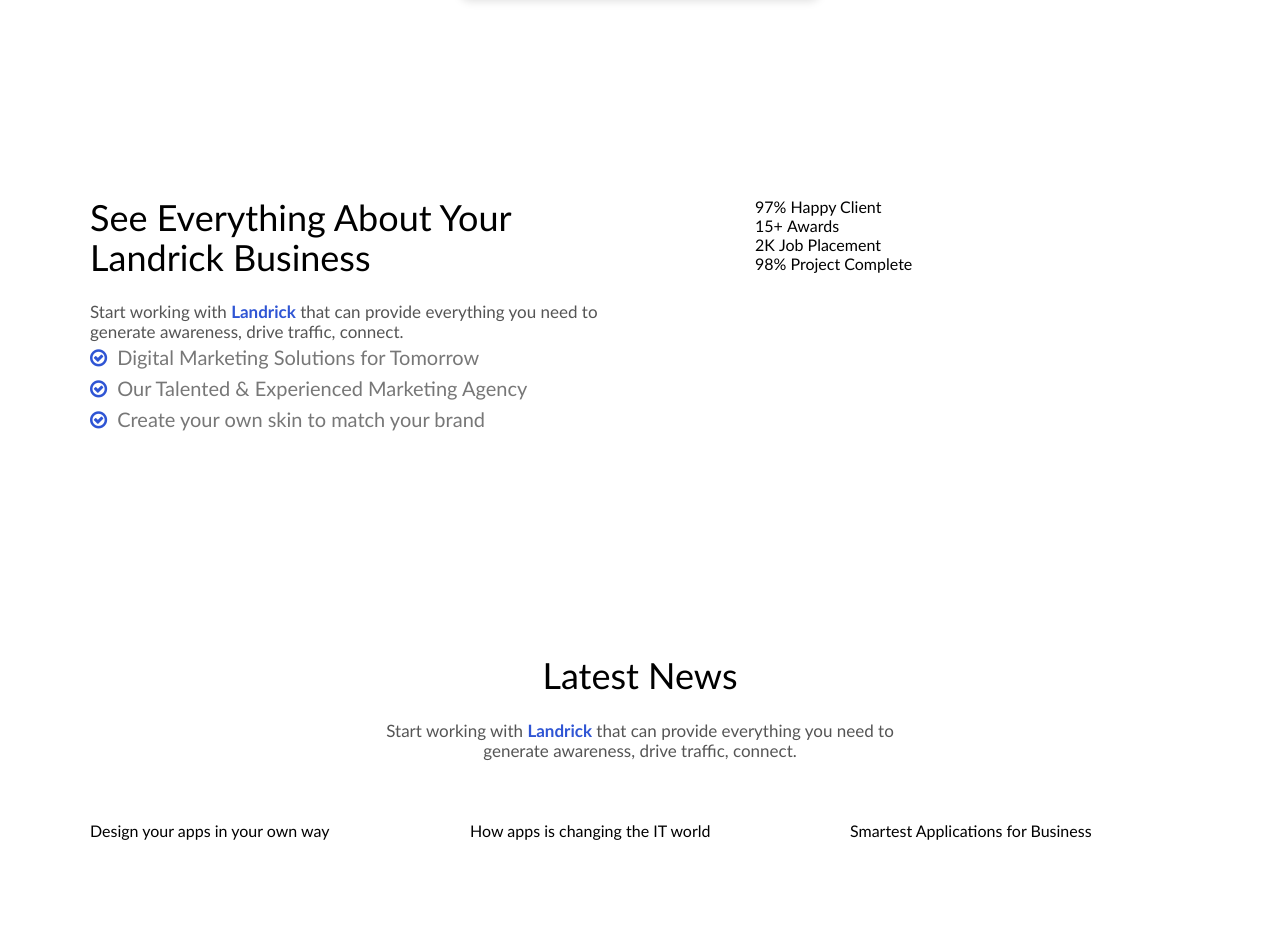
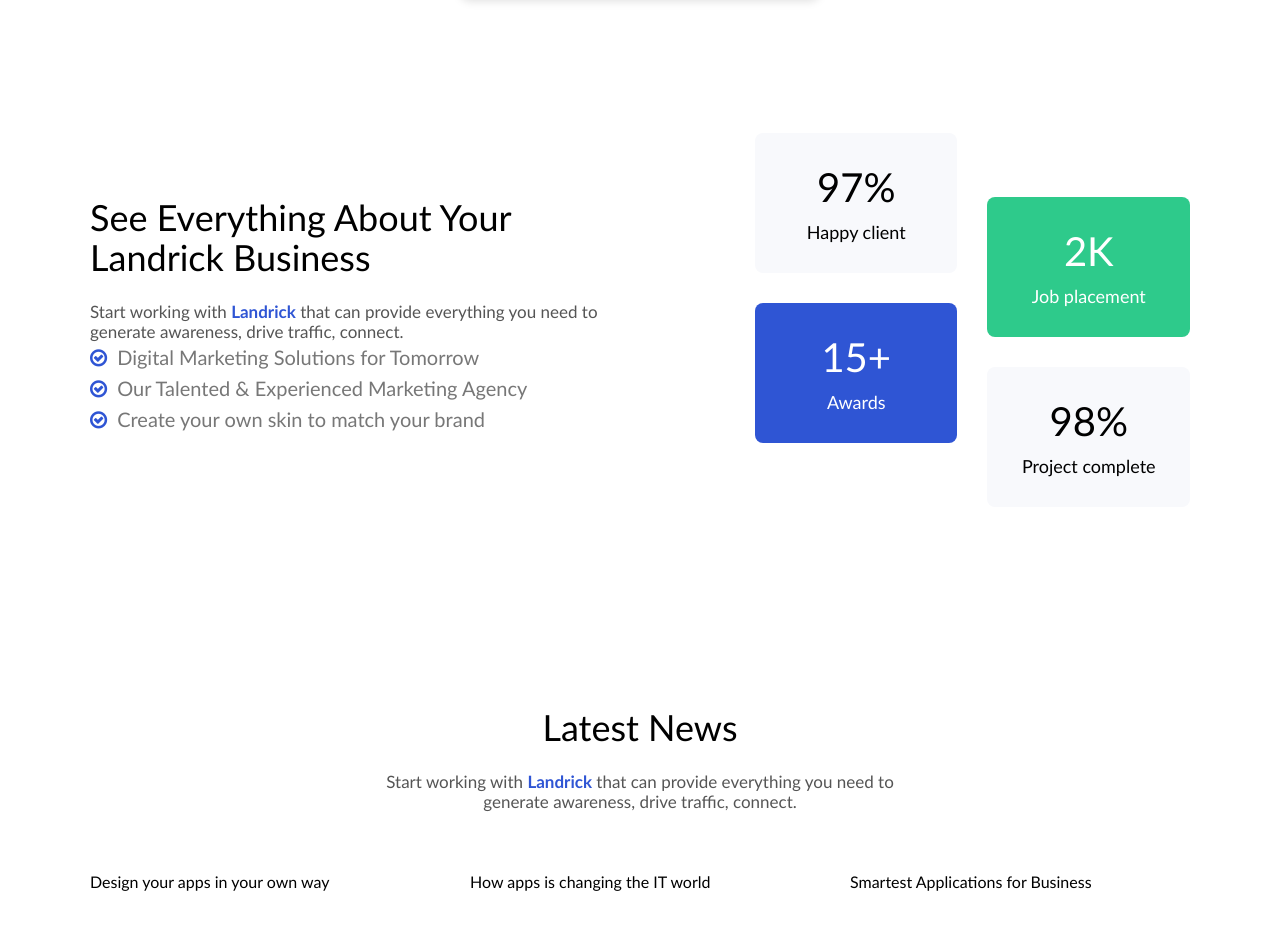
Before and after one commit to front-end-by-rimantas/30-grupe-portfolio, a website with bundled scripts: page index.html in a window 1280 px wide. Shown: the part 2706-3635 px from the top of the page. Built offline with nearby package versions, Linux system fonts and the light colour scheme.

Commit message:
Achievements mosaic

```diff
--- a/css/base/base.css
+++ b/css/base/base.css
@@ -8,13 +8,31 @@ img {
 .bg-white {
   background-color: #fff;
 }
-
 .bg-light {
   background-color: var(--light-color);
 }
-
 .bg-dark {
   background-color: var(--dark-color);
+  color: #fff;
+}
+.bg-main {
+  background-color: var(--main-color);
+  color: #fff;
+}
+.bg-main-dark {
+  background-color: var(--main-dark-color);
+  color: #fff;
+}
+.bg-danger {
+  background-color: var(--danger-color);
+  color: #fff;
+}
+.bg-warning {
+  background-color: var(--warning-color);
+  color: #fff;
+}
+.bg-success {
+  background-color: var(--success-color);
   color: #fff;
 }
 
--- /dev/null
+++ b/css/components/mosaic.css
@@ -0,0 +1,50 @@
+.mosaic-list {
+  display: flex;
+  flex-direction: column;
+  gap: 30px;
+  width: 100%;
+}
+.mosaic-list > .mosaic-col {
+  display: flex;
+  flex-direction: column;
+  gap: 30px;
+  width: 100%;
+}
+.mosaic-list > .mosaic-col > .mosaic {
+  display: flex;
+  flex-direction: column;
+  gap: 10px;
+  padding: 30px;
+  text-align: center;
+  background-color: var(--light-color);
+  border-radius: 8px;
+}
+.mosaic-list > .mosaic-col > .mosaic.mosaic-main {
+  background-color: var(--main-color);
+  color: #fff;
+}
+.mosaic-list > .mosaic-col > .mosaic.mosaic-success {
+  background-color: var(--success-color);
+  color: #fff;
+}
+.mosaic-list .mosaic > .value {
+  font-size: 30px;
+}
+.mosaic-list .mosaic > .label {
+  font-size: 18px;
+}
+
+@media (min-width: 575px) {
+  .mosaic-list {
+    flex-direction: row;
+  }
+}
+
+@media (min-width: 991px) {
+  .mosaic-list > .mosaic-col:first-child {
+    margin-top: -4em;
+  }
+  .mosaic-list .mosaic > .value {
+    font-size: 40px;
+  }
+}
--- a/css/home.css
+++ b/css/home.css
@@ -12,6 +12,7 @@
 @import './components/features.css';
 @import './components/footer.css';
 @import './components/header.css';
+@import './components/mosaic.css';
 @import './components/pricing.css';
 @import './components/services.css';
 
--- a/index.html
+++ b/index.html
@@ -92,22 +92,26 @@
                     <p class="description">Start working with <span>Landrick</span> that can provide everything you need to generate awareness, drive traffic, connect.</p>
                 </div>
             </div>
-            <div class="col-12 col-lg-5 ml-lg-1">
+            <div id="mosaic_block" class="col-12 col-lg-5 ml-lg-1 mosaic-list">
+                <div class="mosaic-col">
                     <div class="mosaic">
                         <span class="value">97%</span>
                         <span class="label">Happy Client</span>
                     </div>
-                <div class="mosaic">
+                    <div class="mosaic mosaic-main">
                         <span class="value">15+</span>
                         <span class="label">Awards</span>
                     </div>
-                <div class="mosaic">
+                </div>
+                <div class="mosaic-col">
+                    <div class="mosaic mosaic-success">
                         <span class="value">2K</span>
                         <span class="label">Job Placement</span>
                     </div>
                     <div class="mosaic">
                         <span class="value">98%</span>
                         <span class="label">Project Complete</span>
+                    </div>
                 </div>
             </div>
         </div>
--- /dev/null
+++ b/js/components/mosaic/mosaic.js
@@ -0,0 +1,69 @@
+import { Valid } from '../validation/Valid.js';
+
+function mosaic(selector, data) {
+    const allowedExtraClasses = ['mosaic-main', 'mosaic-success'];
+
+    // input validation
+    if (!Valid.nonEmptyString(selector)) {
+        console.error('ERROR: nevalidus selector');
+        return false;
+    }
+
+    if (!Valid.nonEmptyArray(data)) {
+        console.error('ERROR: nevalidus data');
+        return false;
+    }
+
+    // logic
+    const DOM = document.querySelector(selector);
+    if (!DOM) {
+        console.error('ERROR: pagal pateikta selector, nepavyko rasti norimo DOM elemento');
+        return false;
+    }
+    DOM.classList.add('mosaic-list');
+
+    let leftHTML = '';
+    let rightHTML = '';
+
+    for (let i = 0; i < data.length; i++) {
+        const item = data[i];
+
+        if (Valid.nonEmptyString(item.value) &&
+            Valid.nonEmptyString(item.label)) {
+            let extraClass = '';
+            if (Valid.nonEmptyString(item.extraClass) &&
+                allowedExtraClasses.includes(item.extraClass)) {
+                extraClass = item.extraClass;
+            }
+
+            if (i < data.length / 2) {
+                leftHTML += `<div class="mosaic ${extraClass}">
+                                <span class="value">${item.value}</span>
+                                <span class="label">${item.label}</span>
+                            </div>`;
+            } else {
+                rightHTML += `<div class="mosaic ${extraClass}">
+                                <span class="value">${item.value}</span>
+                                <span class="label">${item.label}</span>
+                            </div>`;
+            }
+        }
+    }
+
+    // post logic validation
+    if (leftHTML === '' && rightHTML === '') {
+        console.error('ERROR: tarp duomenu nera nei vieno validaus irasu, todel nebuvo sugeneruota jokio turinio');
+        return false;
+    }
+
+    // result return
+    DOM.innerHTML = `<div class="mosaic-col">
+                       ${leftHTML}
+                    </div>
+                    <div class="mosaic-col">
+                        ${rightHTML}
+                    </div>`;
+    return true;
+}
+
+export { mosaic }
--- /dev/null
+++ b/js/data/mosaicData.js
@@ -0,0 +1,22 @@
+const mosaicData = [
+    {
+        value: '97%',
+        label: 'Happy client',
+    },
+    {
+        value: '15+',
+        label: 'Awards',
+        extraClass: 'mosaic-main',
+    },
+    {
+        value: '2K',
+        label: 'Job placement',
+        extraClass: 'mosaic-success',
+    },
+    {
+        value: '98%',
+        label: 'Project complete',
+    },
+];
+
+export { mosaicData }
--- a/js/home.js
+++ b/js/home.js
@@ -1,9 +1,11 @@
 // import JS modules
 
 import { featuresList } from "./components/features-list/featuresList.js";
+import { mosaic } from "./components/mosaic/mosaic.js";
 import { pricing } from "./components/pricing/pricing.js";
 import { services } from "./components/services/services.js";
 import { achievementsFeaturesData } from "./data/achievementsFeaturesData.js";
+import { mosaicData } from "./data/mosaicData.js";
 import { pricingData } from "./data/pricingData.js";
 import { servicesData } from "./data/servicesData.js";
 
@@ -29,8 +31,9 @@ pricing('#pricing_block', pricingData);
 /* achievements start */
 const achievementsDOM = document.querySelector('#achievements .section-header');
 const achievementsFeaturesHTML = featuresList(achievementsFeaturesData);
+achievementsDOM.insertAdjacentHTML('afterend', achievementsFeaturesHTML);
 
-achievementsDOM.insertAdjacentHTML('afterend', achievementsFeaturesHTML);
+mosaic('#mosaic_block', mosaicData);
 /* achievements end */
 
 /* blog start */
```
Lines whose indentation alone changed are shown as unchanged.
